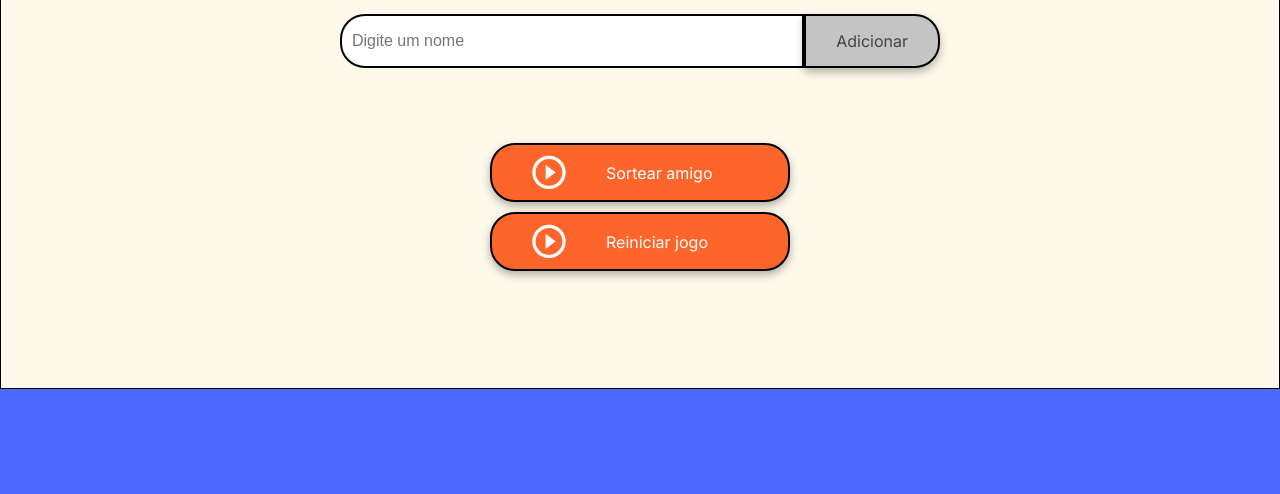
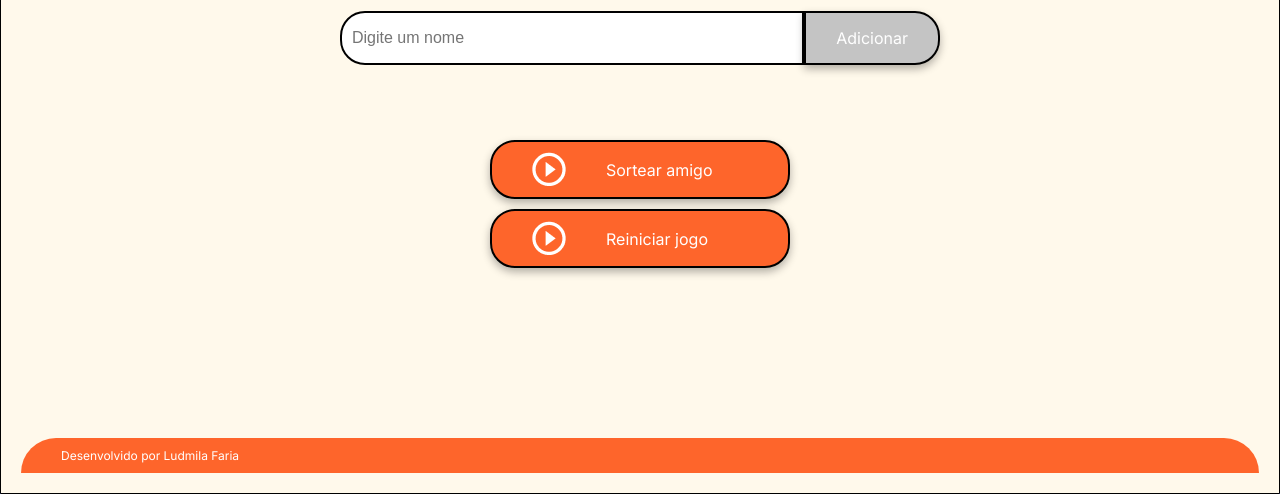
Before and after one commit to Ludfaria26/challenge-amigo-secreto, a plain HTML site: page index.html in a window 1280 px wide. Shown: the part 411-905 px from the top of the page. Before the commit the page ends 800 px from the top, so only its background shows below. Drawn offline with Linux system fonts and the light colour scheme.

Commit message:
Atualiza exibição de cores

```diff
--- a/index.html
+++ b/index.html
@@ -37,6 +37,9 @@
                     Reiniciar jogo
                 </button>
             </div>
+            <footer class="rodape">
+                <p>Desenvolvido por Ludmila Faria</p>
+            </footer>
         </section>
     </main>
 
--- a/style.css
+++ b/style.css
@@ -16,11 +16,12 @@
 }
 
 body {
-    height: 100vh;
+    min-height: 100vh;
     background-color: var(--color-primary);
     display: flex;
     justify-content: center;
     align-items: center;
+    flex-direction: column;
 }
 
 .main-content {
@@ -117,7 +118,7 @@ button {
 
 .button-add {
     background-color: var(--color-tertiary);
-    color: var(--color-text);
+    color: var(--color-white);
     border-radius: 0 25px 25px 0;
 }
 
@@ -175,3 +176,18 @@ ul {
 .button-draw:hover {
     background-color: var(--color-button-hover);
 }
+
+.rodape {
+    color: var(--color-text);
+    font-family: "Inter", sans-serif;
+    display: flex;
+    align-items: center;
+    width: 100%;
+    padding: 10px 40px;
+    color: var(--color-white);
+    background-color: var(--color-button);
+    font-size: 12px;
+    margin-top: 170px;
+    border-radius: 64px 64px 0 0;
+
+}
```
